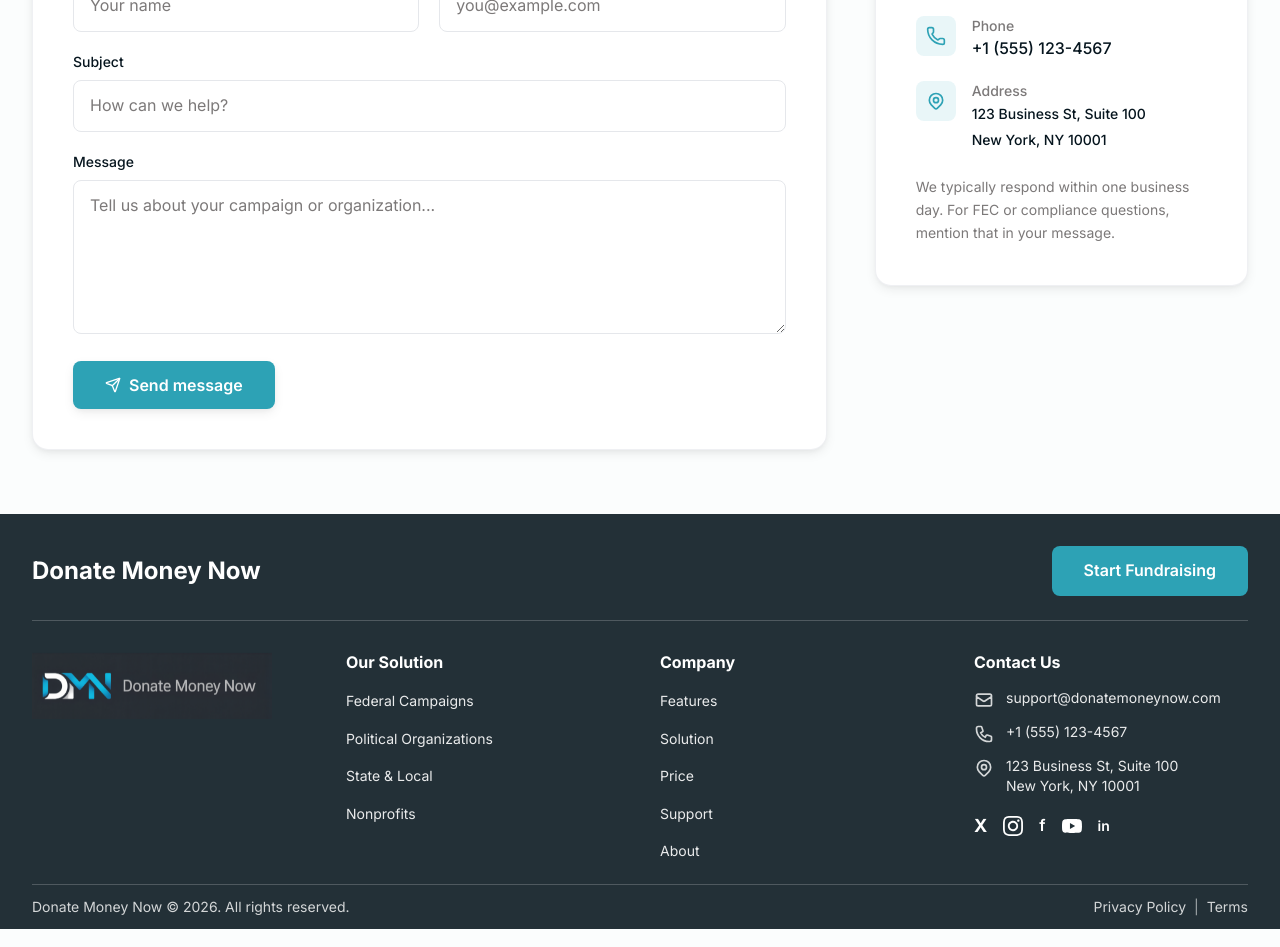
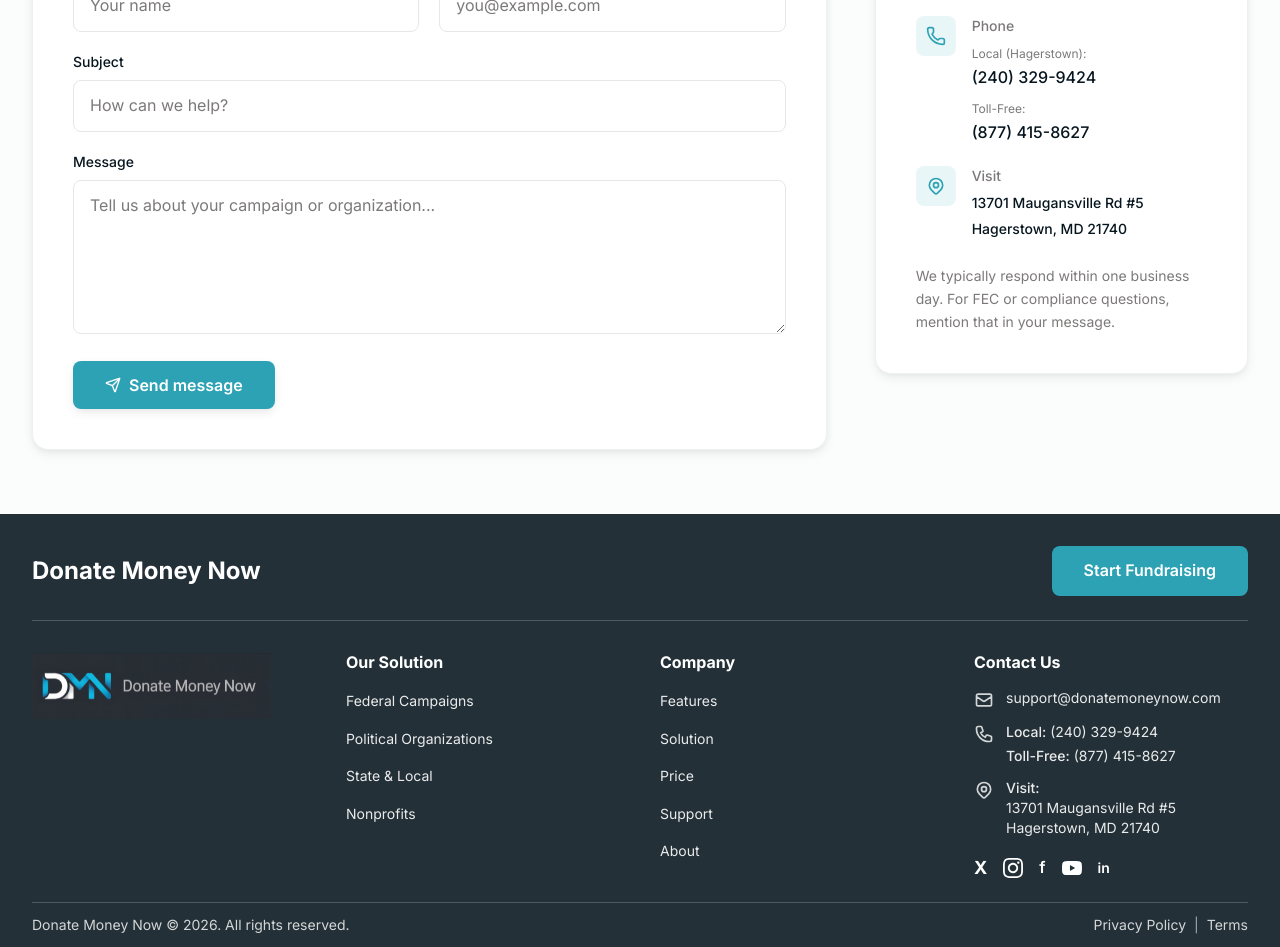
Before and after one commit to Amzad9/DONATE, a Next.js app: page /contact in a window 1280 px wide. Shown: the part 720-1667 px from the top of the page. Built offline with nearby package versions, Linux system fonts and the light colour scheme.

Commit message:
change email

```diff
--- a/app/components/Footer.tsx
+++ b/app/components/Footer.tsx
@@ -119,7 +119,7 @@
                     />
                   </svg>
                   <a
-                    href="mailto:support@eliteprocessing.com"
+                    href="mailto:support@donatemoneynow.com"
                     className="text-white/90 hover:text-white transition-colors text-sm"
                   >
                     support@donatemoneynow.com
@@ -140,12 +140,20 @@
                       d="M3 5a2 2 0 012-2h3.28a1 1 0 01.948.684l1.498 4.493a1 1 0 01-.502 1.21l-2.257 1.13a11.042 11.042 0 005.516 5.516l1.13-2.257a1 1 0 011.21-.502l4.493 1.498a1 1 0 01.684.949V19a2 2 0 01-2 2h-1C9.716 21 3 14.284 3 6V5z"
                     />
                   </svg>
-                  <a
-                    href="tel:+15551234567"
-                    className="text-white/90 hover:text-white transition-colors text-sm"
-                  >
-                    +1 (555) 123-4567
-                  </a>
+                  <div className="text-white/90 text-sm">
+                    <div>
+                      <span className="font-medium">Local:</span>{" "}
+                      <a href="tel:+12403299424" className="hover:text-white transition-colors">
+                        (240) 329-9424
+                      </a>
+                    </div>
+                    <div className="mt-1">
+                      <span className="font-medium">Toll-Free:</span>{" "}
+                      <a href="tel:+18774158627" className="hover:text-white transition-colors">
+                        (877) 415-8627
+                      </a>
+                    </div>
+                  </div>
                 </li>
                 <li className="flex items-start gap-3">
                   <svg
@@ -168,11 +176,13 @@
                       d="M15 11a3 3 0 11-6 0 3 3 0 016 0z"
                     />
                   </svg>
-                  <span className="text-white/90 text-sm">
-                    123 Business St, Suite 100
+                  <div className="text-white/90 text-sm">
+                    <span className="font-medium">Visit:</span>
                     <br />
-                    New York, NY 10001
-                  </span>
+                    13701 Maugansville Rd #5
+                    <br />
+                    Hagerstown, MD 21740
+                  </div>
                 </li>
               </ul>
                  <div className="flex items-center gap-4 mt-4">
--- a/app/contact/page.tsx
+++ b/app/contact/page.tsx
@@ -151,7 +151,7 @@
                       <div>
                         <p className="text-sm font-medium text-textMuted">Email</p>
                         <a
-                          href="mailto:support@eliteprocessing.com"
+                          href="mailto:support@donatemoneynow.com"
                           className="text-dark font-medium hover:text-primary transition-colors"
                         >
                           support@donatemoneynow.com
@@ -163,13 +163,29 @@
                         <Phone className="w-5 h-5" />
                       </span>
                       <div>
-                        <p className="text-sm font-medium text-textMuted">Phone</p>
+                        <p className="text-sm font-medium text-textMuted mb-1">Phone</p>
+                        <div className="space-y-1">
+                          <div>
+                            <span className="text-xs text-textMuted">Local (Hagerstown):</span>
+                            <br />
                             <a
-                          href="tel:+15551234567"
+                              href="tel:+12403299424"
                               className="text-dark font-medium hover:text-primary transition-colors"
                             >
-                          +1 (555) 123-4567
+                              (240) 329-9424
                             </a>
+                          </div>
+                          <div>
+                            <span className="text-xs text-textMuted">Toll-Free:</span>
+                            <br />
+                            <a
+                              href="tel:+18774158627"
+                              className="text-dark font-medium hover:text-primary transition-colors"
+                            >
+                              (877) 415-8627
+                            </a>
+                          </div>
+                        </div>
                       </div>
                     </li>
                     <li className="flex items-start gap-4">
@@ -196,11 +212,11 @@
                         </svg>
                       </span>
                       <div>
-                          <p className="text-sm font-medium text-textMuted">Address</p>
-                          <span className="text-dark font-medium hover:text-primary transition-colors text-sm">
-                            123 Business St, Suite 100
+                        <p className="text-sm font-medium text-textMuted mb-1">Visit</p>
+                        <span className="text-dark font-medium text-sm leading-relaxed">
+                          13701 Maugansville Rd #5
                           <br />
-                            New York, NY 10001
+                          Hagerstown, MD 21740
                         </span>
                       </div>
                     </li>
```
Lines whose indentation alone changed are shown as unchanged.
